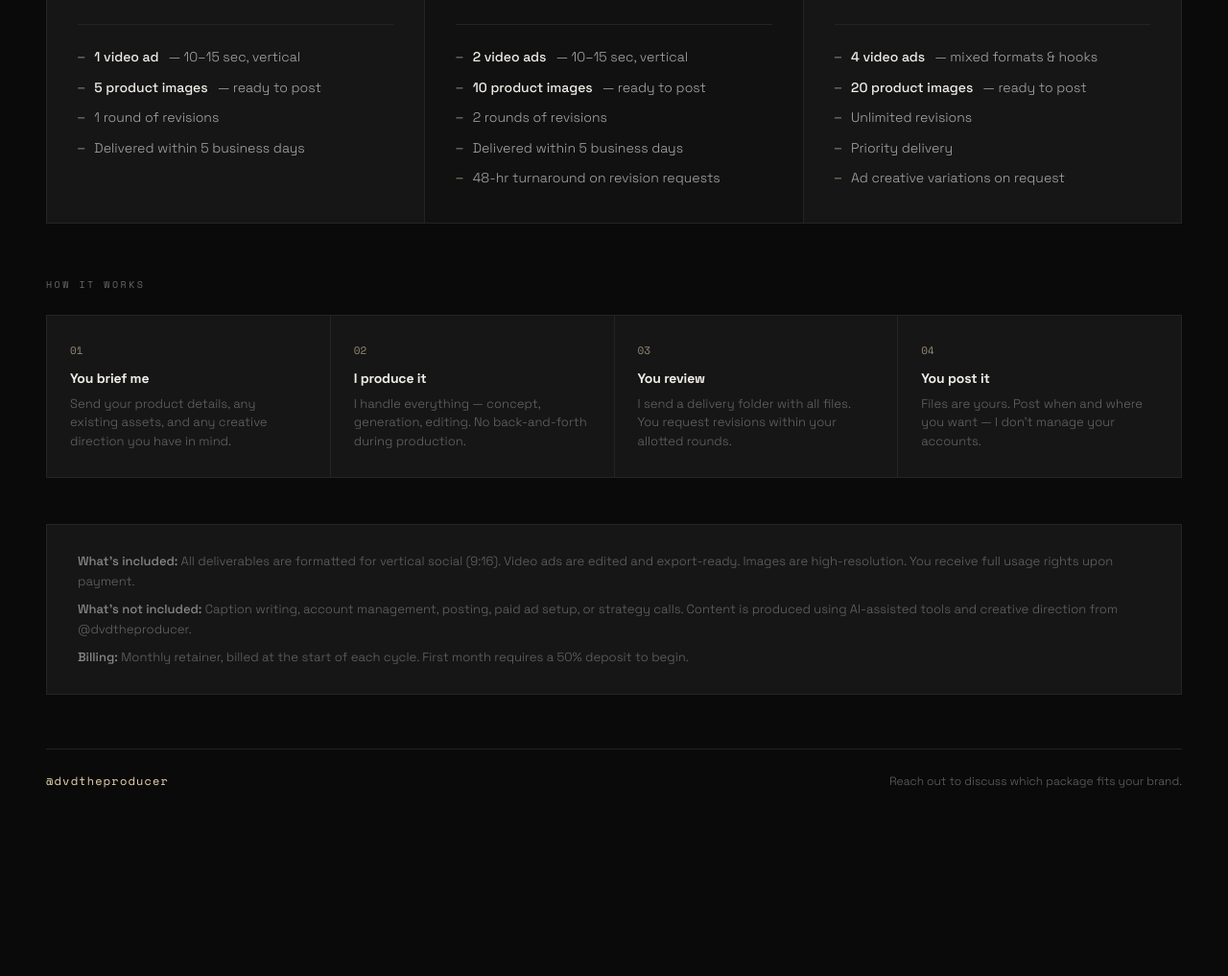
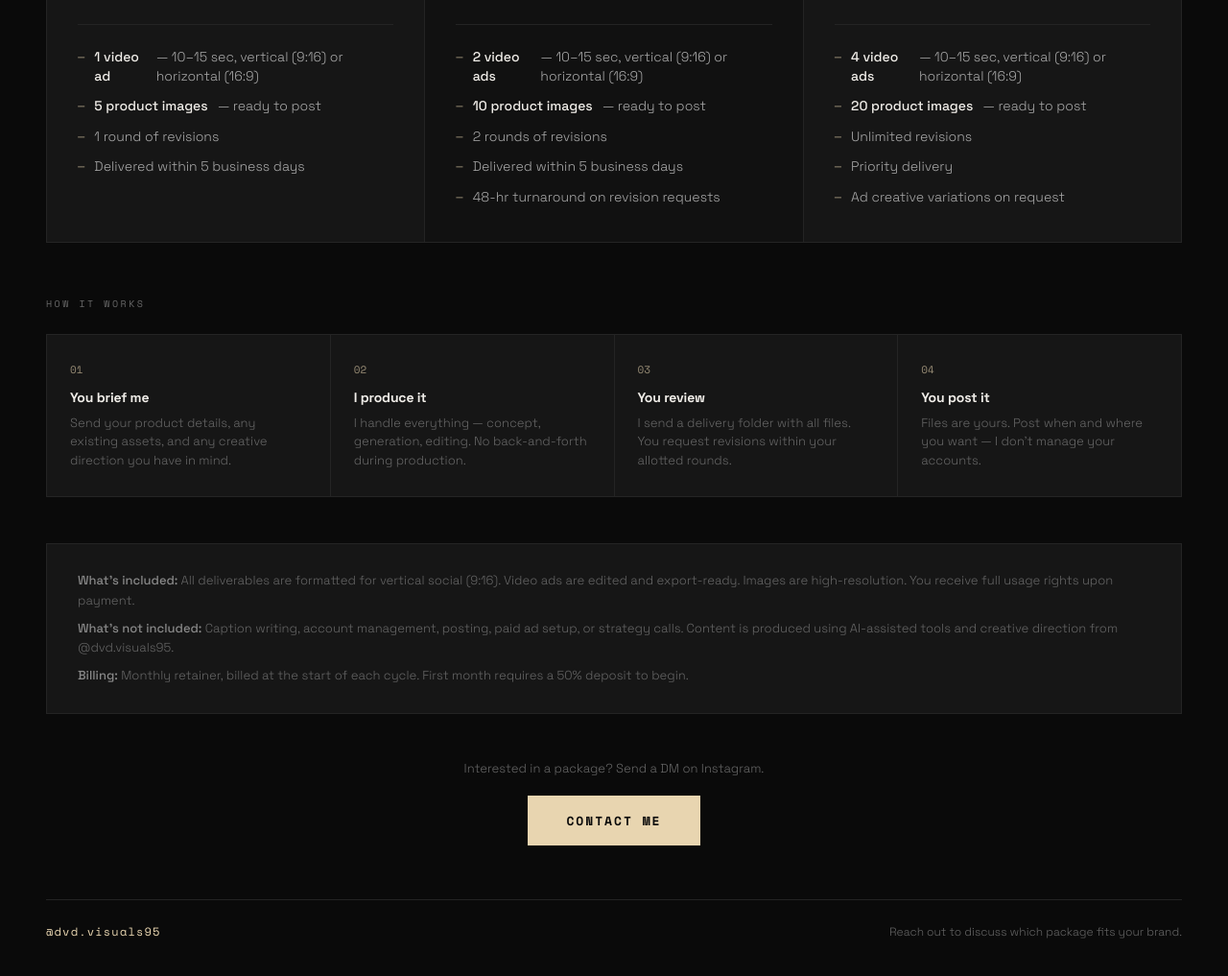
Before and after one commit to DVDVISUALS/DVD-VISUALS, a plain HTML site: page index.html in a window 1280 px wide. Shown: the part 665-1682 px from the top of the page at 96% size. Before the commit the page ends 1551 px from the top, so only its background shows below. Drawn offline with nearby package versions, Linux system fonts and the light colour scheme.

Commit message:
Update index.html

```diff
--- a/index.html
+++ b/index.html
@@ -1,7 +1,7 @@
 <!DOCTYPE html>
-<!-- saved from url=(0051)file:///C:/Users/BOSS/Downloads/dvd-services_1.html -->
-<html lang="en"><head><meta http-equiv="Content-Type" content="text/html; charset=UTF-8">
-
+<html lang="en">
+<head>
+<meta charset="UTF-8">
 <meta name="viewport" content="width=device-width, initial-scale=1.0">
 <title>DVD — Monthly Content Packages</title>
 <style>
@@ -340,7 +340,7 @@
 <body>
 
 <header class="header">
-  <div class="wordmark">@dvdtheproducer</div>
+  <a href="https://instagram.com/dvd.visuals95" target="_blank" class="wordmark">@dvd.visuals95</a>
   <h1 class="header-title">Ready-to-post content.<br><em>Every month.</em></h1>
   <p class="header-sub">AI-produced video ads and product imagery — delivered to you. You post it, you own it.</p>
   <div class="scanline-bar"></div>
@@ -358,7 +358,7 @@
       <div class="pkg-cadence">per month</div>
       <div class="divider"></div>
       <ul class="pkg-items">
-        <li><strong>1 video ad</strong> — 10–15 sec, vertical</li>
+        <li><strong>1 video ad</strong> — 10–15 sec, vertical (9:16) or horizontal (16:9)</li>
         <li><strong>5 product images</strong> — ready to post</li>
         <li>1 round of revisions</li>
         <li>Delivered within 5 business days</li>
@@ -373,7 +373,7 @@
       <div class="pkg-cadence">per month</div>
       <div class="divider"></div>
       <ul class="pkg-items">
-        <li><strong>2 video ads</strong> — 10–15 sec, vertical</li>
+        <li><strong>2 video ads</strong> — 10–15 sec, vertical (9:16) or horizontal (16:9)</li>
         <li><strong>10 product images</strong> — ready to post</li>
         <li>2 rounds of revisions</li>
         <li>Delivered within 5 business days</li>
@@ -389,7 +389,7 @@
       <div class="pkg-cadence">per month</div>
       <div class="divider"></div>
       <ul class="pkg-items">
-        <li><strong>4 video ads</strong> — mixed formats &amp; hooks</li>
+        <li><strong>4 video ads</strong> — 10–15 sec, vertical (9:16) or horizontal (16:9)</li>
         <li><strong>20 product images</strong> — ready to post</li>
         <li>Unlimited revisions</li>
         <li>Priority delivery</li>
@@ -427,17 +427,33 @@
   <!-- FINE PRINT -->
   <div class="fine-print">
     <p><strong>What's included:</strong> All deliverables are formatted for vertical social (9:16). Video ads are edited and export-ready. Images are high-resolution. You receive full usage rights upon payment.</p>
-    <p><strong>What's not included:</strong> Caption writing, account management, posting, paid ad setup, or strategy calls. Content is produced using AI-assisted tools and creative direction from @dvdtheproducer.</p>
+    <p><strong>What's not included:</strong> Caption writing, account management, posting, paid ad setup, or strategy calls. Content is produced using AI-assisted tools and creative direction from @dvd.visuals95.</p>
     <p><strong>Billing:</strong> Monthly retainer, billed at the start of each cycle. First month requires a 50% deposit to begin.</p>
   </div>
 
+  <!-- CONTACT -->
+  <div style="text-align:center; margin-top: 48px;">
+    <p style="font-size:13px; color: var(--dim); margin-bottom: 20px; font-weight:300;">Interested in a package? Send a DM on Instagram.</p>
+    <a href="https://instagram.com/dvd.visuals95" target="_blank" style="
+      display: inline-block;
+      font-family: 'Space Mono', monospace;
+      font-size: 13px;
+      font-weight: 700;
+      letter-spacing: 0.15em;
+      text-transform: uppercase;
+      color: var(--black);
+      background: var(--accent);
+      padding: 16px 40px;
+      text-decoration: none;
+    " onmouseover="this.style.opacity='0.85'" onmouseout="this.style.opacity='1'">Contact Me</a>
+  </div>
+
   <footer class="footer">
-    <div class="footer-handle">@dvdtheproducer</div>
+    <div class="footer-handle">@dvd.visuals95</div>
     <div class="footer-note">Reach out to discuss which package fits your brand.</div>
   </footer>
 
 </main>
 
-
-
-</body></html>
+</body>
+</html>
```
